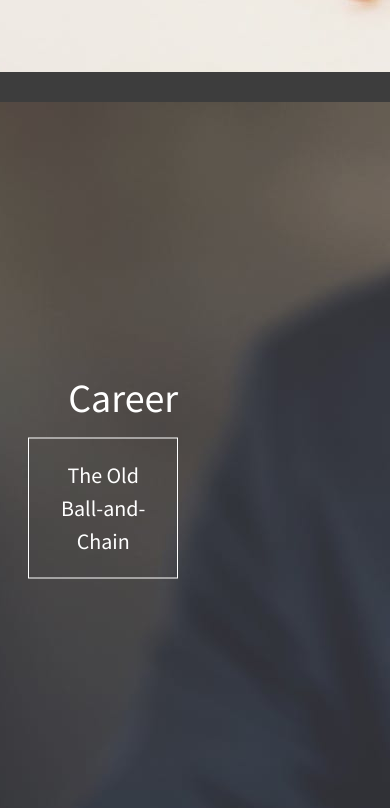
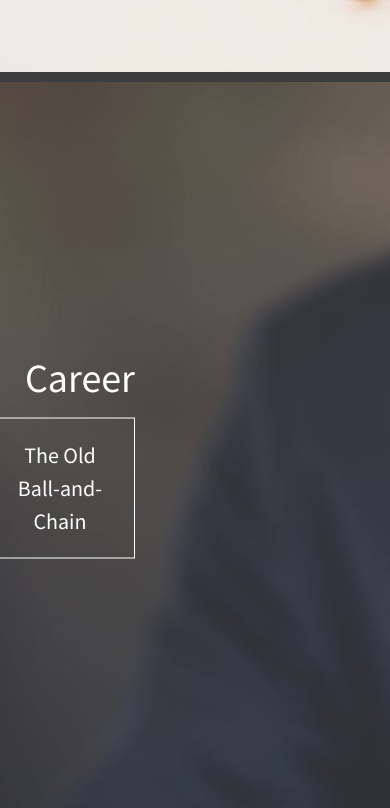
Before and after one commit to Gilgamesh1984/Motiv8, a plain HTML site: page index.html in a window 390 px wide. Shown: the part 2320-3128 px from the top of the page. Drawn offline with nearby package versions, Linux system fonts and the light colour scheme.

Commit message:
broken beyond repair

```diff
--- a/css/style.css
+++ b/css/style.css
@@ -135,9 +135,6 @@ align-items: center;
 * {
     box-sizing: border-box;
 }
-div {
-    display: block;
-}
 
 .features-block {
     margin: 0 auto;
@@ -146,9 +143,7 @@ div {
 }
 
 /*START OF CHOICES STYLING*/
-.col-md-6 {
-    width: 50%;
-}
+
 .m_1 {
     margin-bottom: 20px;
 }
@@ -173,7 +168,6 @@ a {
     position: relative;
 }
 .block_2 {
-    width: 100%;
     position: absolute;
     text-align: right;
     top: 30%;
--- a/index.html
+++ b/index.html
@@ -116,9 +116,9 @@
             </div>
             </a>
         </div>
-</div>
+
         <!--REPEAT THE ABOVE FOR MORE CARDS-->
-<div class="row m_1">
+
         <div class="col-md-6 col-sm-6 m_3">
             <a href="#" class="a_1">
             <div class="block_1 m_2">
@@ -126,7 +126,6 @@
             </div>
             <div class="block_2">
                 <div class="text_choice">Career
-
                 </div>
                 <div class="block_choice">The Old Ball-and-Chain
 
```
